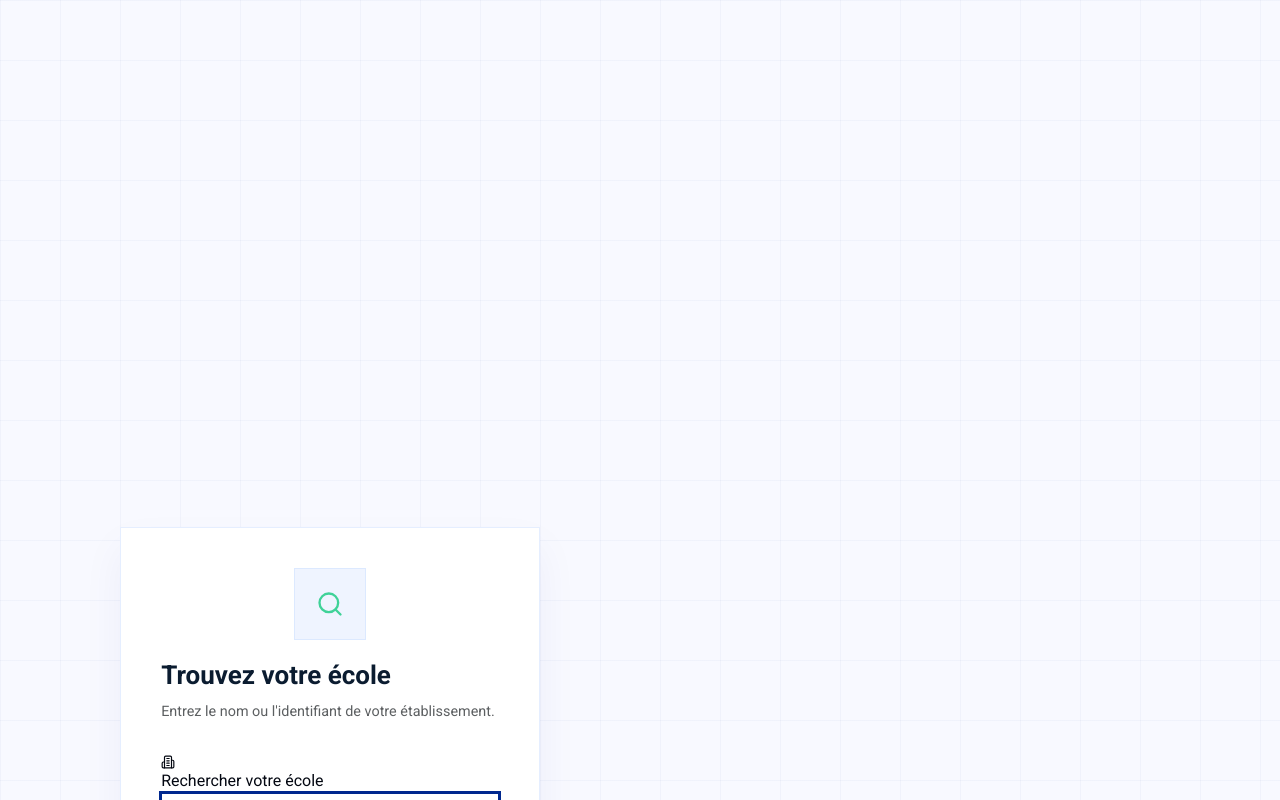
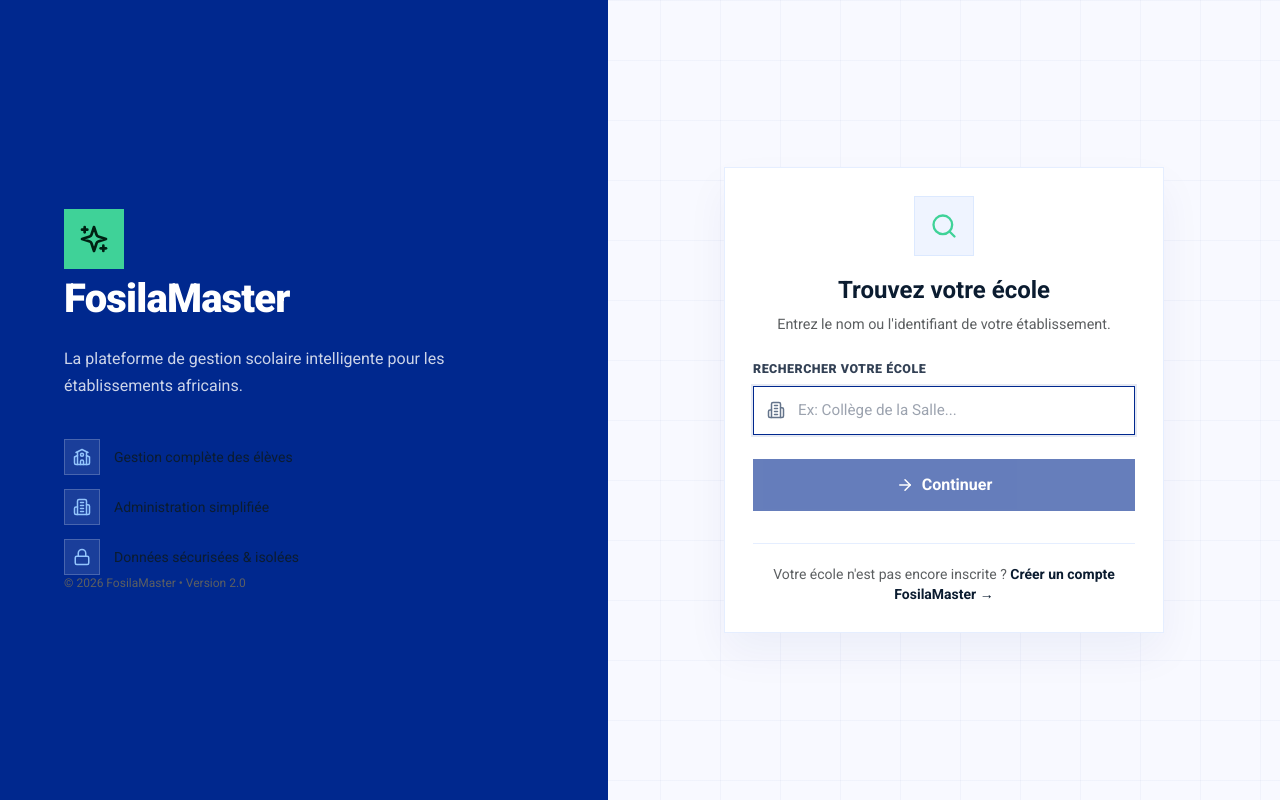
Before and after one commit to james21411/Projet_scolapp, a Next.js app: page /login in a window 1280 px wide. Shown: the top 800 px of the page. Built offline with nearby package versions, Linux system fonts and the light colour scheme.

Commit message:
Polish school login forms

```diff
--- a/src/app/globals.css
+++ b/src/app/globals.css
@@ -448,14 +448,28 @@
 }
 
 /* Panneau gauche — branding */
+.login-layout {
+  position: relative;
+  z-index: 1;
+  width: 100%;
+  min-height: 100vh;
+  display: grid;
+  grid-template-columns: minmax(380px, 0.95fr) minmax(420px, 1.05fr);
+}
+
 .login-brand-panel {
-  display: none;
+  display: flex;
   flex-direction: column;
   justify-content: center;
-  padding: 3rem;
+  padding: clamp(2rem, 5vw, 4rem);
   background: #00288e;
   border-right: 1px solid rgba(0, 40, 142, 0.1);
-  flex: 1;
+  min-height: 100vh;
+}
+
+.login-brand-content {
+  max-width: 480px;
+  margin: 0 auto;
 }
 
 .login-brand-logo-bg {
@@ -480,6 +494,18 @@
   margin-bottom: 2.5rem;
 }
 
+.login-features {
+  display: grid;
+  gap: 0.875rem;
+}
+
+.login-feature-item {
+  display: grid;
+  grid-template-columns: 36px minmax(0, 1fr);
+  align-items: center;
+  gap: 0.875rem;
+}
+
 .login-feature-icon {
   width: 36px; height: 36px;
   background: rgba(255, 255, 255, 0.1);
@@ -491,25 +517,25 @@
 
 /* Panneau droit — formulaire */
 .login-form-panel {
-  flex: 1;
   display: flex;
   align-items: center;
   justify-content: center;
-  padding: 2rem 1.5rem;
+  min-height: 100vh;
+  padding: 1.25rem;
 }
 
 .login-form-card {
   width: 100%;
-  max-width: 420px;
+  max-width: 440px;
   background: white;
   border: 1px solid #e5eeff;
   border-radius: 0;
-  padding: 2.5rem;
+  padding: clamp(1.5rem, 3.5vh, 2.25rem);
   box-shadow: 0 20px 40px rgba(0, 40, 142, 0.05);
 }
 
 .login-school-logo-wrapper {
-  width: 72px; height: 72px;
+  width: 60px; height: 60px;
   background: #f8f9ff;
   border: 1px solid #e5eeff;
   border-radius: 0;
@@ -519,7 +545,7 @@
 }
 
 .login-school-logo-placeholder {
-  width: 72px; height: 72px;
+  width: 60px; height: 60px;
   background: #eff4ff;
   border: 1px solid #dce9ff;
   border-radius: 0;
@@ -527,8 +553,15 @@
   margin: 0 auto 1rem;
 }
 
+.login-school-logo {
+  width: 100%;
+  height: 100%;
+  object-fit: contain;
+  background: white;
+}
+
 .login-form-title {
-  font-size: 1.625rem;
+  font-size: 1.5rem;
   font-weight: 700;
   color: #0b1c30;
   margin-bottom: 0.375rem;
@@ -553,6 +586,64 @@
   font-family: monospace;
 }
 
+.login-form-header {
+  text-align: center;
+  margin-bottom: 1.5rem;
+}
+
+.login-form-body {
+  display: grid;
+  gap: 1rem;
+}
+
+.login-field {
+  display: grid;
+  gap: 0.45rem;
+}
+
+.login-label {
+  display: block;
+  color: #334155;
+  font-size: 0.78rem;
+  font-weight: 800;
+  letter-spacing: 0.04em;
+  text-transform: uppercase;
+}
+
+.login-input-wrapper {
+  position: relative;
+  display: flex;
+  align-items: center;
+}
+
+.login-input-icon {
+  position: absolute;
+  left: 0.9rem;
+  color: #64748b;
+  pointer-events: none;
+  z-index: 1;
+}
+
+.login-input-eye {
+  position: absolute;
+  right: 0.75rem;
+  top: 50%;
+  transform: translateY(-50%);
+  width: 2.25rem;
+  height: 2.25rem;
+  display: inline-flex;
+  align-items: center;
+  justify-content: center;
+  color: #64748b;
+  border: 0;
+  background: transparent;
+  cursor: pointer;
+}
+
+.login-input-eye:hover {
+  color: #00288e;
+}
+
 .login-input {
   width: 100%;
   background: #f8f9ff;
@@ -565,10 +656,39 @@
   outline: none;
 }
 
+.login-input-with-left-icon {
+  padding-left: 2.75rem;
+}
+
+.login-input-with-right-action {
+  padding-right: 3.25rem;
+}
+
+.login-input.error {
+  border-color: #dc2626;
+  background: #fff7f7;
+}
+
+.login-field-error {
+  color: #dc2626;
+  font-size: 0.75rem;
+  font-weight: 600;
+}
+
 .login-input:focus {
   border-color: #00288e;
   background: white;
   box-shadow: 0 0 0 2px rgba(0, 40, 142, 0.1);
+}
+
+@media (max-width: 900px) {
+  .login-layout {
+    grid-template-columns: 1fr;
+  }
+
+  .login-brand-panel {
+    display: none;
+  }
 }
 
 .login-submit-btn {
@@ -639,9 +759,9 @@
 /* Footer */
 .login-form-footer {
   text-align: center;
-  margin-top: 1.75rem;
-  padding-top: 1.75rem;
-  border-top: 1px solid rgba(255,255,255,0.06);
+  margin-top: 1.25rem;
+  padding-top: 1.25rem;
+  border-top: 1px solid #e5eeff;
 }
 
 /* =========================================================
@@ -1210,11 +1330,28 @@
 /* ── Landing page hero: taille adaptée ── */
 @media (max-width: 640px) {
   .login-form-card {
-    padding: 1.5rem !important;
+    padding: 1.25rem !important;
+    max-width: 100%;
   }
 
   .login-layout {
-    flex-direction: column;
+    display: flex;
+    min-height: 100vh;
+  }
+
+  .login-brand-panel {
+    display: none;
+  }
+
+  .login-form-panel {
+    min-height: 100vh;
+    padding: 1rem;
+  }
+
+  .login-school-logo-wrapper,
+  .login-school-logo-placeholder {
+    width: 52px;
+    height: 52px;
   }
 }
 
--- a/src/app/login/page.tsx
+++ b/src/app/login/page.tsx
@@ -233,23 +233,23 @@
                                         </div>
                                         <h2 className="login-form-title mt-4">Trouvez votre école</h2>
                                         <p className="login-form-subtitle">
-                                            Entrez le nom ou l'identifiant de votre établissement.
+                                            Entrez le nom ou l&apos;identifiant de votre établissement.
                                         </p>
                                     </div>
 
                                     <form onSubmit={handleWorkspaceDiscoveryManual} className="space-y-6 relative">
                                         <div className="login-field relative">
                                             <label className="login-label">
-                                                <Building2 size={14} />
                                                 Rechercher votre école
                                             </label>
                                             <div className="login-input-wrapper">
+                                                <Building2 size={18} className="login-input-icon" />
                                                 <input
                                                     type="text"
                                                     value={workspaceInput}
                                                     onChange={(e) => setWorkspaceInput(e.target.value)}
                                                     placeholder="Ex: Collège de la Salle..."
-                                                    className="login-input bg-white border-[#dce9ff] text-[#0b1c30] w-full px-4 py-3 rounded-none focus:outline-none focus:ring-2 focus:ring-[#00288e]"
+                                                    className="login-input login-input-with-left-icon"
                                                     autoFocus
                                                 />
                                                 {workspaceLoading && (
@@ -332,11 +332,7 @@
                                             )}
                                         </p>
 
-                                        <div className="flex gap-2 items-center justify-center mt-3">
-                                            <div className="login-school-badge">
-                                                <Building2 size={12} />
-                                                {activeSlug}
-                                            </div>
+                                        <div className="flex items-center justify-center mt-3">
                                             <button
                                                 onClick={() => {
                                                     setActiveSlug(null);
@@ -345,7 +341,7 @@
                                                 }}
                                                 className="text-xs text-slate-400 hover:text-white underline transition-colors"
                                             >
-                                                Changer d'école
+                                                Changer d&apos;école
                                             </button>
                                         </div>
                                     </div>
@@ -353,15 +349,15 @@
                                     <form onSubmit={handleSubmit(onSubmit)} className="login-form-body" noValidate>
                                         <div className="login-field">
                                             <label className="login-label">
-                                                <User size={14} />
                                                 Identifiant
                                             </label>
                                             <div className="login-input-wrapper">
+                                                <User size={18} className="login-input-icon" />
                                                 <input
                                                     {...register('username')}
                                                     type="text"
                                                     placeholder="Ex: ADMIN_001"
-                                                    className={`login-input ${errors.username ? 'error' : ''}`}
+                                                    className={`login-input login-input-with-left-icon ${errors.username ? 'error' : ''}`}
                                                     disabled={isLoading}
                                                     autoComplete="username"
                                                 />
@@ -373,15 +369,15 @@
 
                                         <div className="login-field">
                                             <label className="login-label">
-                                                <Lock size={14} />
                                                 Mot de passe
                                             </label>
                                             <div className="login-input-wrapper">
+                                                <Lock size={18} className="login-input-icon" />
                                                 <input
                                                     {...register('password')}
                                                     type={showPassword ? 'text' : 'password'}
                                                     placeholder="••••••••"
-                                                    className={`login-input pr-12 ${errors.password ? 'error' : ''}`}
+                                                    className={`login-input login-input-with-left-icon login-input-with-right-action ${errors.password ? 'error' : ''}`}
                                                     disabled={isLoading}
                                                     autoComplete="current-password"
                                                 />
@@ -424,7 +420,7 @@
                         <div className="mt-8 text-center">
                             <div className="login-form-footer">
                                 <p className="text-[#5c5f61] text-sm">
-                                    Votre école n'est pas encore inscrite ?{' '}
+                                    Votre école n&apos;est pas encore inscrite ?{' '}
                                     <Link href="/register" className="text-[#0b1c30] hover:text-[#000000] font-bold">
                                         Créer un compte FosilaMaster →
                                     </Link>
```
